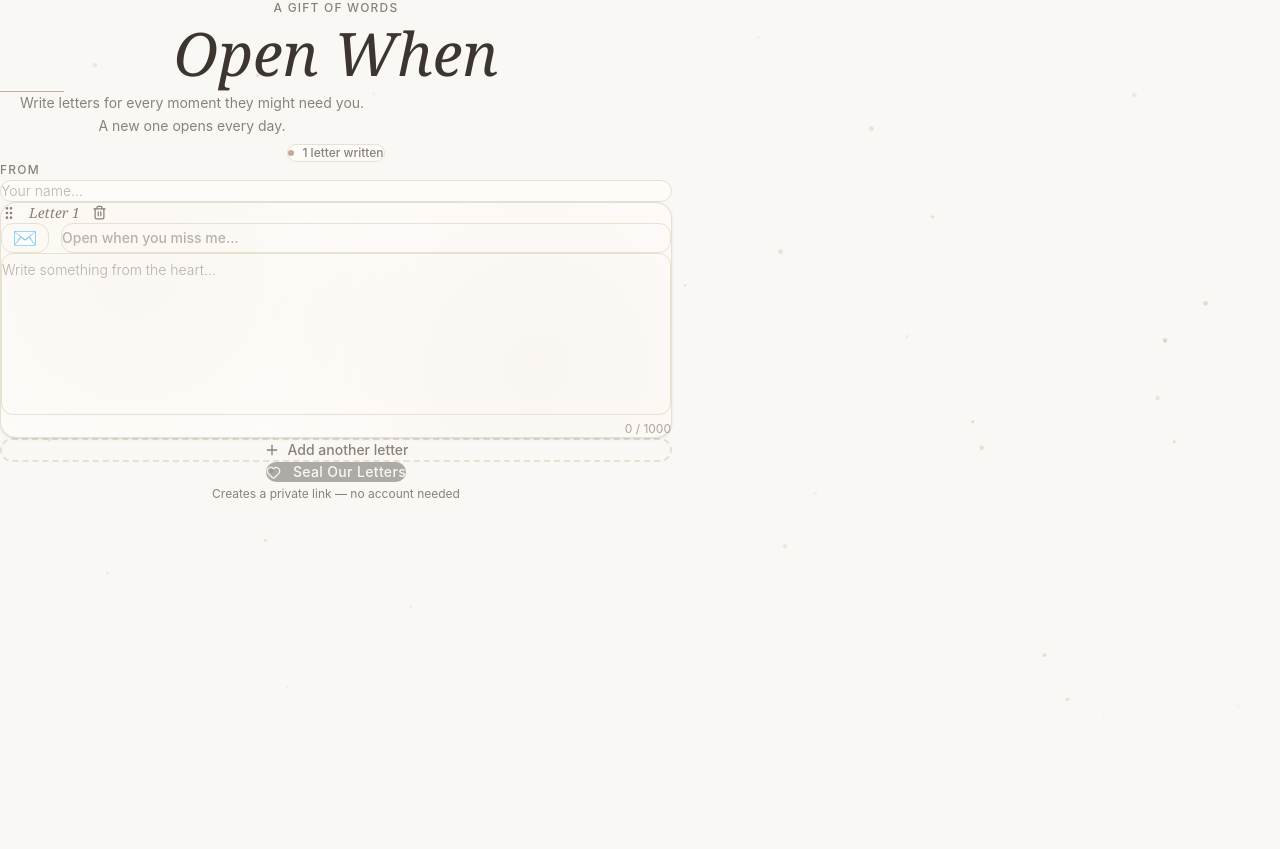
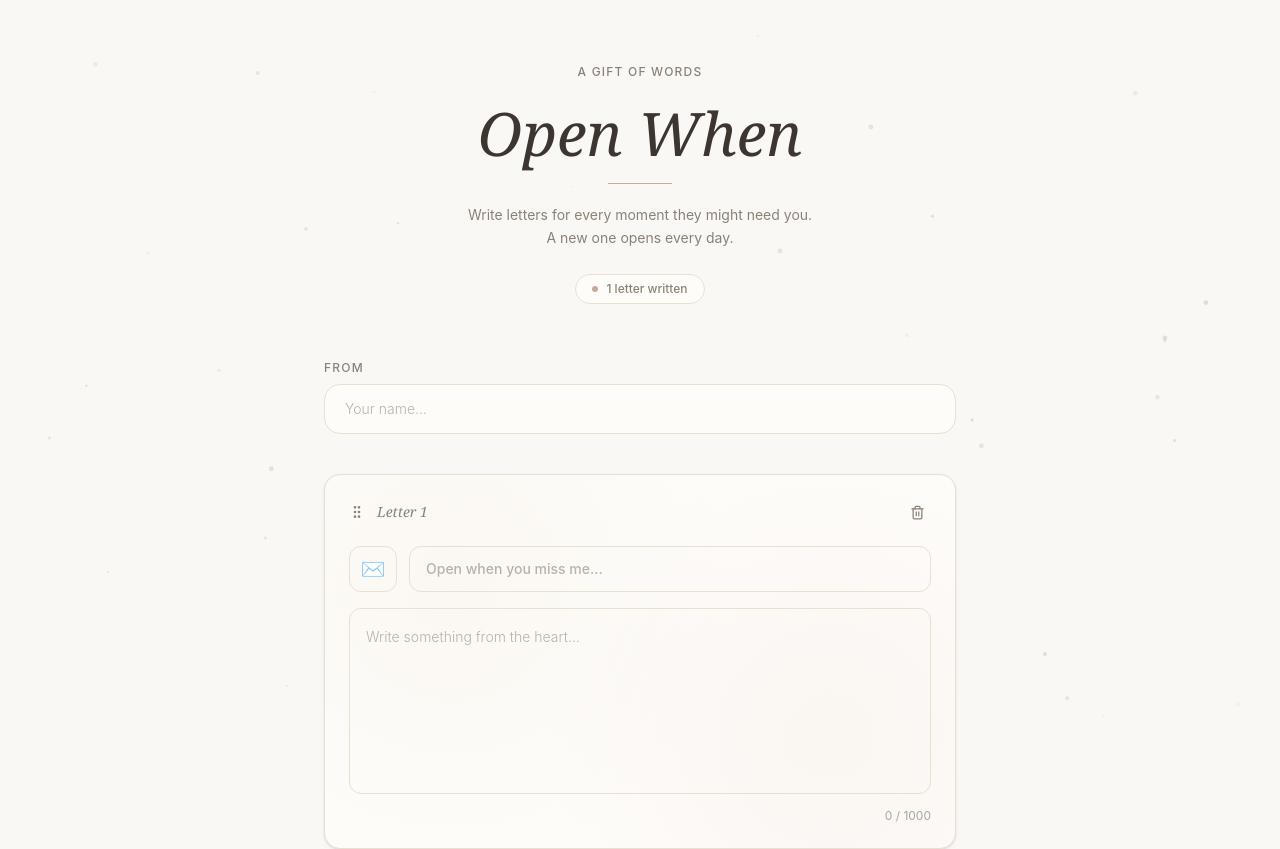
Before and after one commit to bineetNaidu/open-when, a React (Vite) app: page / in a window 1280 px wide. Shown: the top 849 px of the page. Before the commit the page ends 800 px from the top, so only its background shows below. Built offline with nearby package versions, Linux system fonts and the light colour scheme.

Commit message:
fixed styling issue

```diff
--- a/src/index.css
+++ b/src/index.css
@@ -16,13 +16,6 @@
   --wax-seal: #8b3a3a;
 }
 
-*,
-*::before,
-*::after {
-  margin: 0;
-  padding: 0;
-  box-sizing: border-box;
-}
 
 html {
   font-size: 16px;
@@ -41,11 +34,6 @@ body {
 
 .font-serif {
   font-family: 'Cormorant Garamond', Georgia, serif;
-}
-
-/* Smooth scrolling */
-html {
-  scroll-behavior: smooth;
 }
 
 /* Focus styles */
--- a/src/main.tsx
+++ b/src/main.tsx
@@ -1,7 +1,7 @@
+import './index.css'
 import { StrictMode } from 'react'
 import { createRoot } from 'react-dom/client'
 import { BrowserRouter, Routes, Route } from 'react-router-dom'
-import './index.css'
 import CreatePage from './pages/CreatePage'
 import OpenPage from './pages/OpenPage'
 
```
